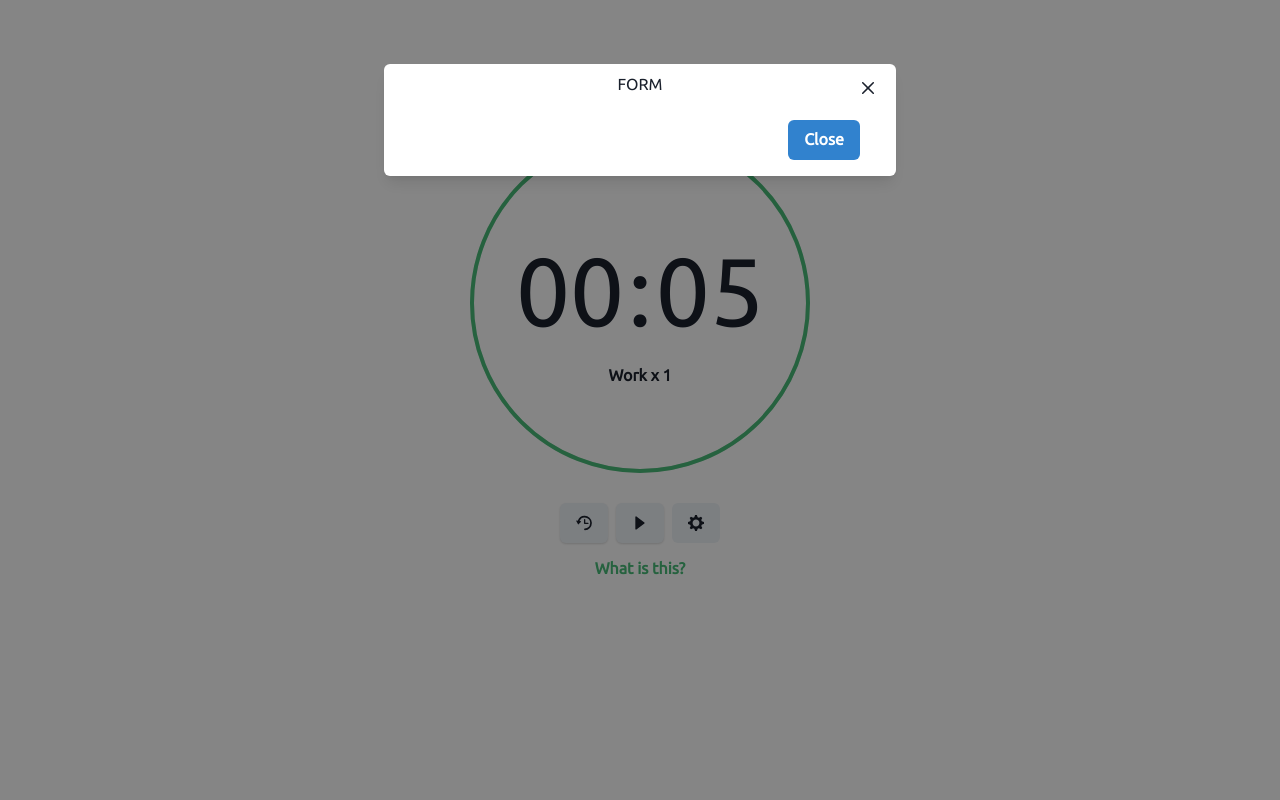
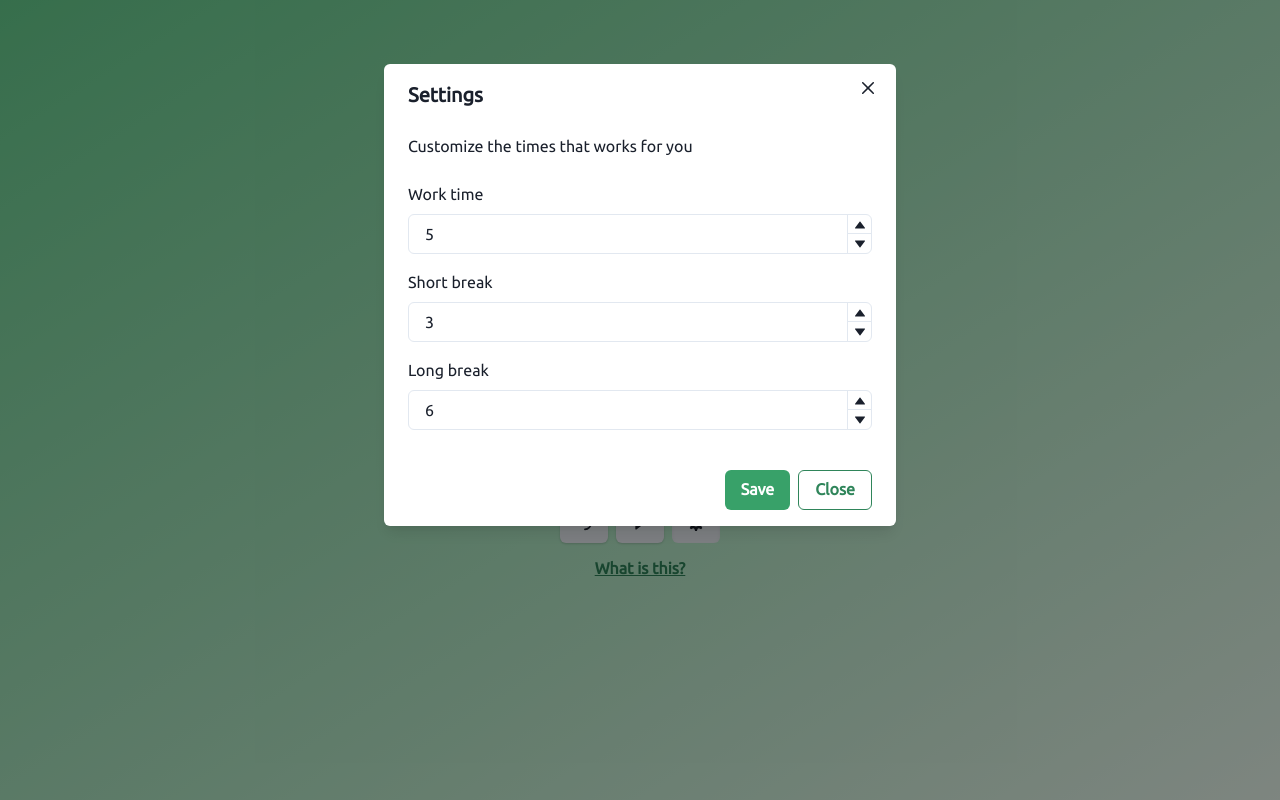
Before and after one commit to awexli/pomodoro, a React (Create React App) app in the folder my-app/: page / in a window 1280 px wide. Both pictures are taken after a click on the button 696 px from the left and 523 px from the top of the page. Built offline with nearby package versions, Linux system fonts and the light colour scheme.

Commit message:
settings

```diff
--- a/my-app/src/App.tsx
+++ b/my-app/src/App.tsx
@@ -6,25 +6,36 @@ import {
   Button,
   ButtonGroup,
   Flex,
+  FormControl,
+  FormLabel,
+  NumberInput,
   Link,
   CircularProgress,
   CircularProgressLabel,
+  NumberInputField,
+  NumberInputStepper,
+  NumberIncrementStepper,
+  NumberDecrementStepper,
 } from '@chakra-ui/react';
+import type { UseCounterProps } from '@chakra-ui/react';
 import { ExternalLinkIcon, SettingsIcon, RepeatClockIcon, TriangleUpIcon } from '@chakra-ui/icons';
 
 import { Modal } from './modal';
 
 enum TimeId {
-  'DEFAULT' = 'default',
-  'SHORT' = 'short',
-  'LONG' = 'long',
+  'DEFAULT' = 'Work time',
+  'SHORT' = 'Short break',
+  'LONG' = 'Long break',
 }
-// Should be >= 60s * 1 && <= 60s * 60;
+// TODO: time >= 60s * 1 && <= 60s * 60;
 const POMODORO = { time: 5, id: TimeId.DEFAULT };
 const SHORT = { time: 3, id: TimeId.SHORT };
 const LONG = { time: 6, id: TimeId.LONG };
 
 function App() {
+  const [pomo, setPomo] = useState(POMODORO);
+  const [short, setShort] = useState(SHORT);
+  const [long, setLong] = useState(LONG);
   const [renderedTime, setCurrentTime] = useState(POMODORO.time);
   const [isStart, setIsStart] = useState(false);
   const [isStop, setIsStop] = useState(false);
@@ -62,25 +73,21 @@ function App() {
     if (runningTime.current === 0) {
       if (cycles < 3) {
         // we only count a completed cycle after each short break
-        if (startingTime.id === SHORT.id) {
+        if (startingTime.id === short.id) {
           setCycles(cycles + 1);
         }
 
         handleResetTimer(
-          startingTime.id === POMODORO.id
-            ? SHORT.time
-            : startingTime.id === SHORT.id
-            ? POMODORO.time
-            : POMODORO.time,
-          startingTime.id === POMODORO.id
-            ? SHORT.id
-            : startingTime.id === SHORT.id
-            ? POMODORO.id
-            : POMODORO.id
+          startingTime.id === pomo.id
+            ? short.time
+            : startingTime.id === short.id
+            ? pomo.time
+            : pomo.time,
+          startingTime.id === pomo.id ? short.id : startingTime.id === short.id ? pomo.id : pomo.id
         )();
       } else {
         setCycles(0);
-        handleResetTimer(LONG.time, TimeId.LONG)();
+        handleResetTimer(long.time, long.id)();
       }
     }
 
@@ -121,13 +128,20 @@ function App() {
   // has closure
   const handleResetTimer = (newTime: number = startingTime.time, id: TimeId = startingTime.id) => {
     return () => {
+      console.log({
+        newTime,
+        id,
+        runningTime: runningTime.current,
+        startingTime: startingTime.time,
+      });
+
       if (stopInterval.current) {
         stopInterval.current();
       }
-
-      if (runningTime.current === startingTime.time) {
-        return;
-      }
+      // break early if we haven't started the countdown yet
+      // if (runningTime.current === startingTime.time) {
+      //   return;
+      // }
 
       runningTime.current = newTime;
       setCurrentTime(newTime);
@@ -145,11 +159,11 @@ function App() {
     return (
       <CircularProgress
         value={(renderedTime / startingTime.time) * 100}
-        color="green.400"
-        size={'25rem'}
-        thickness="1px">
+        color="green.500"
+        size="25rem"
+        thickness="1.2px">
         <CircularProgressLabel>
-          <Flex justifyContent={'center'}>
+          <Flex justifyContent="center">
             <Box width={36} textAlign="right">
               {minutes < 10 ? '0' + minutes : `${minutes}`}
             </Box>
@@ -160,12 +174,12 @@ function App() {
               {seconds < 10 ? '0' + seconds : `${seconds}`}
             </Box>
           </Flex>
-          <Box fontSize={'1rem'} fontWeight="bold">
+          <Box fontSize="1rem" fontWeight="bold">
             {startingTime.id === TimeId.DEFAULT
-              ? `Work x ${cycles + 1}`
+              ? `WORK x${cycles + 1}`
               : startingTime.id === TimeId.SHORT
-              ? 'Short break'
-              : 'Long break'}
+              ? 'SHORT BREAK'
+              : 'LONG BREAK'}
           </Box>
         </CircularProgressLabel>
       </CircularProgress>
@@ -173,11 +187,11 @@ function App() {
   };
 
   return (
-    <Box>
+    <Box style={{ height: '100vh' }} bgGradient="linear(to-br, green.300, green.50)">
       <Flex
-        alignItems={'center'}
-        justifyContent={'center'}
-        flexDirection={'column'}
+        alignItems="center"
+        justifyContent="center"
+        flexDirection="column"
         style={{ height: '85vh' }}>
         <Box>{renderTime()}</Box>
         <ButtonGroup>
@@ -191,24 +205,24 @@ function App() {
             title={isStart ? 'Stop' : 'Start'}
             aria-label={isStart ? 'Stop' : 'Start'}>
             {isStart ? (
-              <span
-                style={{
-                  fontWeight: 'bolder',
-                  fontSize: '16px',
-                  width: '16px',
-                  height: '16px',
-                  display: 'flex',
-                  alignItems: 'center',
-                  justifyContent: 'center',
-                }}>
+              <Box
+                as="span"
+                fontWeight="bolder"
+                fontSize="16px"
+                width="16px"
+                height="16px"
+                display="flex"
+                alignItems="center"
+                justifyContent="center">
                 ||
-              </span>
+              </Box>
             ) : (
-              <TriangleUpIcon transform={'rotate(90deg)'} />
+              <TriangleUpIcon transform="rotate(90deg)" />
             )}
           </Button>
           <Button
             onClick={() => setIsSettingsInfoModalOpen(true)}
+            boxShadow={isSettingsModalOpen ? 'inner' : 'base'}
             title="Settings"
             aria-label="Settings">
             <SettingsIcon />
@@ -217,8 +231,9 @@ function App() {
         <Button
           onClick={() => setIsInfoModalOpen(true)}
           marginTop={4}
-          variant={'link'}
-          color="green.400">
+          variant="link"
+          color="green.600"
+          textDecoration="underline">
           What is this?
         </Button>
       </Flex>
@@ -230,9 +245,56 @@ function App() {
       <Modal
         isOpen={isSettingsModalOpen}
         onClose={() => setIsSettingsInfoModalOpen(false)}
-        body={<Flex justifyContent="center">FORM</Flex>}
+        headerText="Settings"
+        secondaryButton={
+          <Button
+            onClick={() => {
+              // reset time
+              handleResetTimer(pomo.time, pomo.id)();
+              // save to localstorage
+              // toast for success
+              setIsSettingsInfoModalOpen(false);
+            }}
+            variant="solid"
+            colorScheme="green"
+            type="submit">
+            Save
+          </Button>
+        }
+        body={
+          <Flex justifyContent="center" flexDirection="column">
+            <p>Customize the times that works for you</p>
+            <br />
+            <>
+              {TimeInput(pomo, (_, time) => {
+                setPomo({ ...pomo, time });
+              })}
+              {TimeInput(short, (_, time) => {
+                setShort({ ...short, time });
+              })}
+              {TimeInput(long, (_, time) => {
+                setLong({ ...long, time });
+              })}
+            </>
+          </Flex>
+        }
       />
     </Box>
+  );
+}
+
+function TimeInput(time = POMODORO, onChange: UseCounterProps['onChange']) {
+  return (
+    <FormControl marginBottom={4}>
+      <FormLabel>{time.id}</FormLabel>
+      <NumberInput max={60} min={0} onChange={onChange} value={time.time}>
+        <NumberInputField />
+        <NumberInputStepper>
+          <NumberIncrementStepper />
+          <NumberDecrementStepper />
+        </NumberInputStepper>
+      </NumberInput>
+    </FormControl>
   );
 }
 
@@ -256,13 +318,14 @@ function InfoModalContent() {
         </Flex>
       </Box>
       <hr />
-      <Flex margin={4} justifyContent={'center'}>
+      <Flex margin={4} justifyContent="center">
         <Link
           href="https://github.com/awexli/pomodoro"
           target="_blank"
           rel="noopener noreferrer"
           isExternal
-          color="blue.600">
+          color="green.600"
+          fontWeight="bold">
           Source Code <ExternalLinkIcon mx="2px" />
         </Link>
       </Flex>
--- a/my-app/src/modal.tsx
+++ b/my-app/src/modal.tsx
@@ -2,7 +2,6 @@ import * as React from 'react';
 import {
   Box,
   Button,
-  ButtonGroup,
   Flex,
   Link,
   Modal as ChakraModal,
@@ -12,28 +11,36 @@ import {
   ModalFooter,
   ModalBody,
   ModalCloseButton,
-  Progress,
+  ButtonGroup,
 } from '@chakra-ui/react';
 
 export const Modal = ({
   isOpen,
   onClose,
+  headerText,
+  secondaryButton,
   body,
 }: {
   isOpen: boolean;
   onClose: () => void;
+  headerText?: string;
+  secondaryButton?: React.ReactElement;
   body: React.ReactElement;
 }) => {
   return (
     <ChakraModal isOpen={isOpen} onClose={onClose} scrollBehavior="inside" size="lg">
       <ModalOverlay />
       <ModalContent>
+        {headerText && <ModalHeader>{headerText}</ModalHeader>}
         <ModalCloseButton />
         <ModalBody>{body}</ModalBody>
         <ModalFooter>
-          <Button colorScheme="blue" mr={3} onClick={onClose}>
-            Close
-          </Button>
+          <ButtonGroup>
+            {secondaryButton ? secondaryButton : null}
+            <Button colorScheme="green" variant="outline" onClick={onClose}>
+              Close
+            </Button>
+          </ButtonGroup>
         </ModalFooter>
       </ModalContent>
     </ChakraModal>
```
